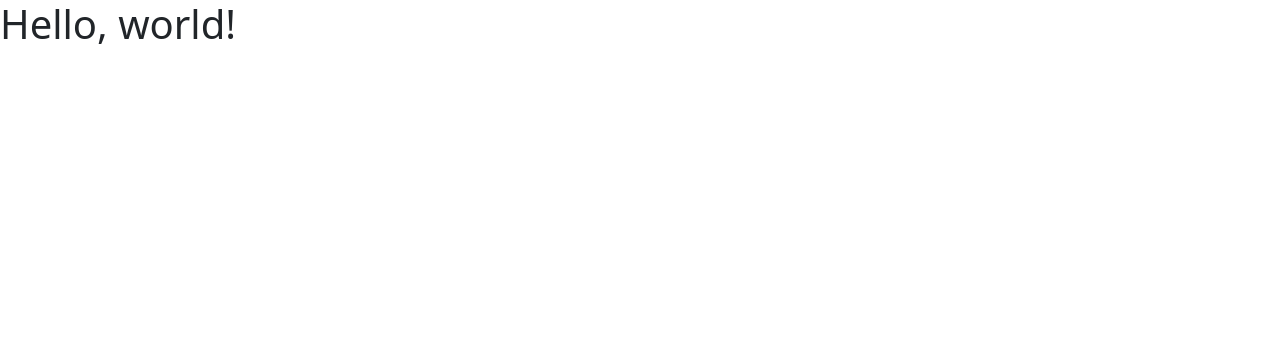
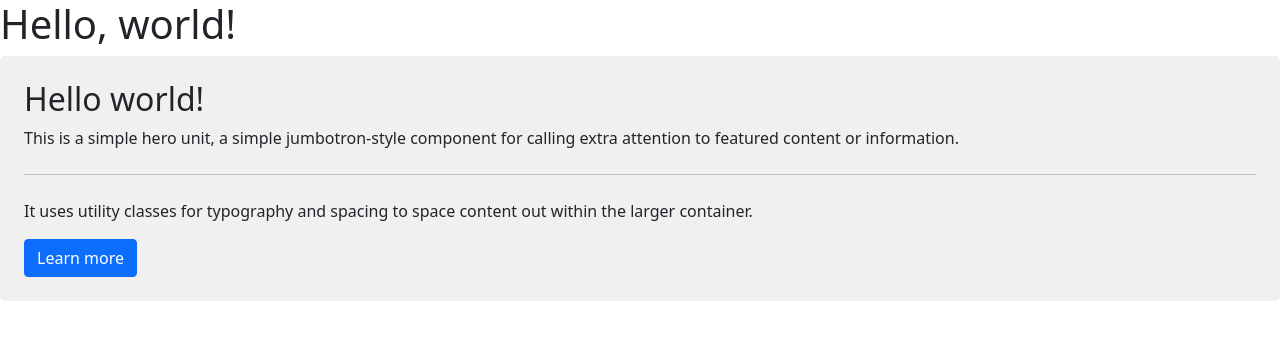
Before and after one commit to Omarlopezw/Omarlopezw.github.io, a plain HTML site: page docs/index.html in a window 1280 px wide. Drawn offline with nearby package versions, Linux system fonts and the light colour scheme.

Commit message:
Web page inicio

```diff
--- a/index.html
+++ b/docs/index.html
@@ -13,6 +13,26 @@
   <body>
     <h1>Hello, world!</h1>
 
+    <!-- Jumbotron -->
+<div class="p-4 shadow-4 rounded-3" style="background-color: hsl(0, 0%, 94%);">
+  <h2>Hello world!</h2>
+  <p>
+    This is a simple hero unit, a simple jumbotron-style component for calling extra
+    attention to featured content or information.
+  </p>
+
+  <hr class="my-4" />
+
+  <p>
+    It uses utility classes for typography and spacing to space content out within the
+    larger container.
+  </p>
+  <button type="button" class="btn btn-primary">
+    Learn more
+  </button>
+</div>
+<!-- Jumbotron -->
+
     <!-- Optional JavaScript; choose one of the two! -->
 
     <!-- Option 1: Bootstrap Bundle with Popper -->
```
